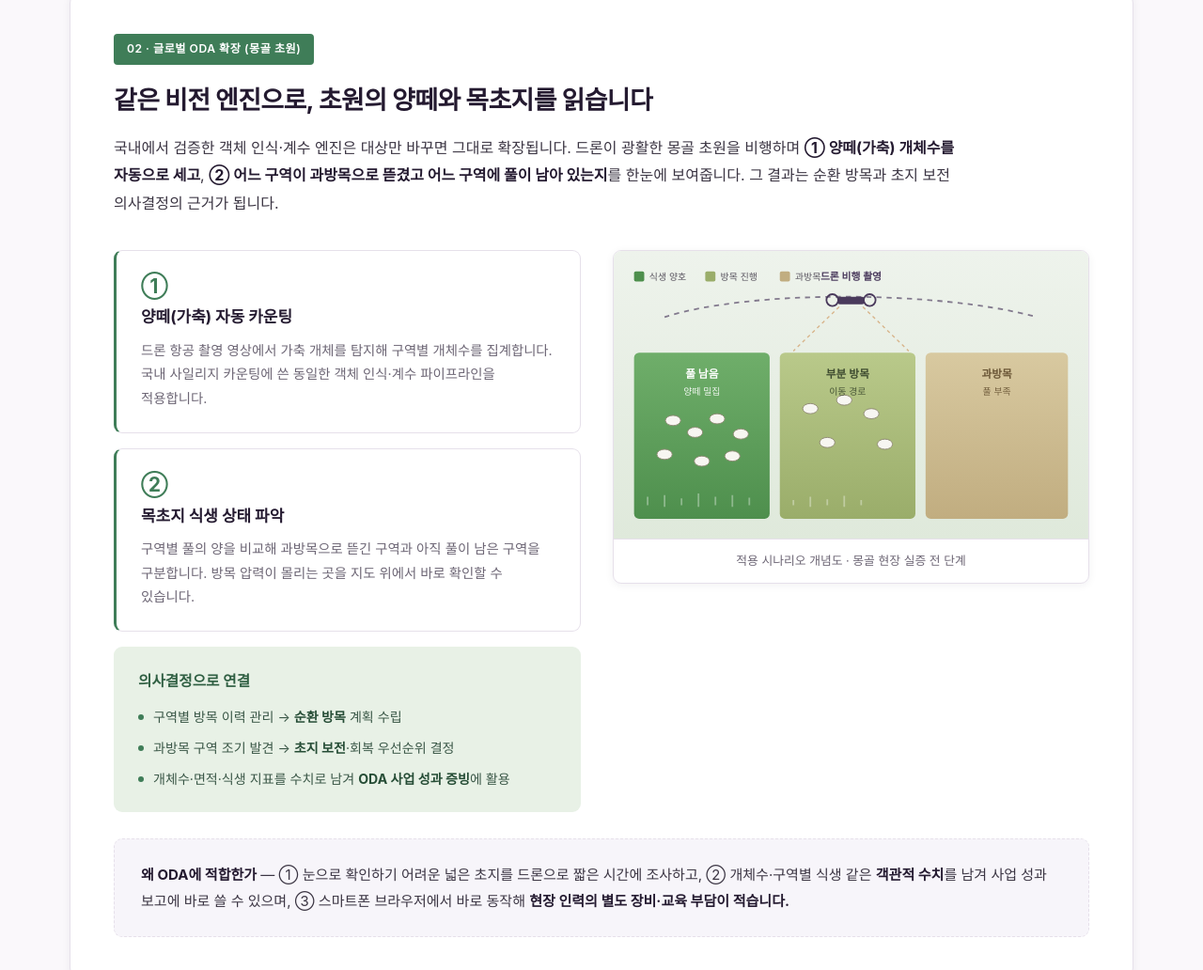
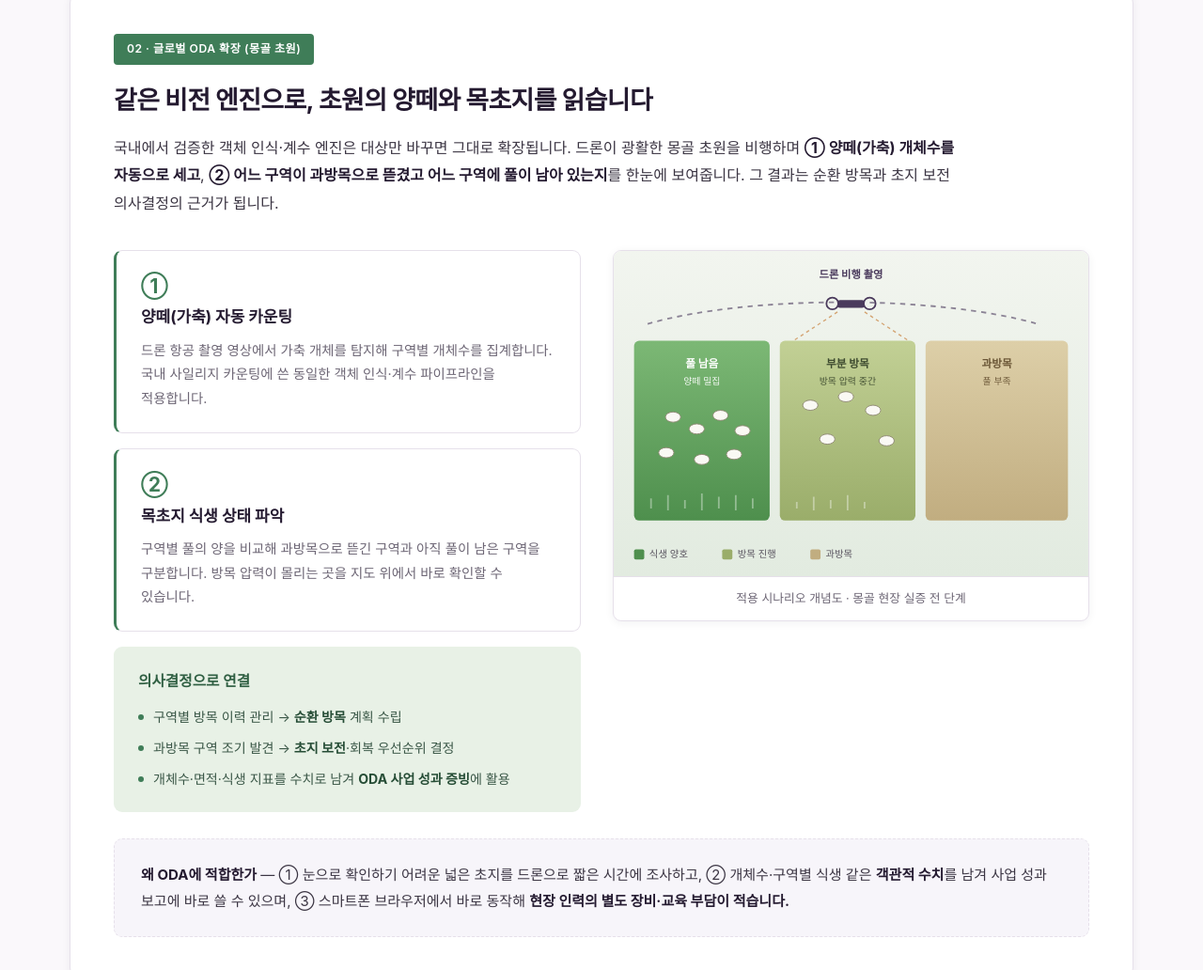
Before and after one commit to psoy/aicansmile, a website: page index.html in a window 1280 px wide. Shown: the part 2771-3803 px from the top of the page at 94% size. Drawn offline with nearby package versions, Linux system fonts and the light colour scheme.

Commit message:
fix: 시연 영상 문구·ODA 개념도 범례 겹침·이미지 카드 여백 정리, AOS 미로드 시 본문 노출 폴백 추가

```diff
--- a/index.html
+++ b/index.html
@@ -144,8 +144,8 @@
 
                 <div class="video-panel" data-aos="fade-up">
                     <div class="video-copy">
-                        <h4>SiloVisionX 1분 시연</h4>
-                        <p>모바일 접속 → 현장 사진 촬영 → 바운딩 박스 탐지와 총 개수 확인 → PDF 증빙 보고서 다운로드까지, 실제 동작 화면입니다.</p>
+                        <h4>SiloVisionX 시연 영상</h4>
+                        <p>모바일 접속 → 현장 사진 촬영 → 바운딩 박스 탐지와 총 개수 확인 → PDF 증빙 보고서 다운로드까지, 실제 동작 화면을 담았습니다. (약 6분)</p>
                     </div>
                     <div class="video-frame">
                         <video controls preload="metadata" poster="assets/silovision_frame_03.jpg" playsinline>
@@ -192,75 +192,80 @@
                     </div>
 
                     <figure class="oda-diagram" data-aos="fade-left" data-aos-delay="150">
-                        <svg viewBox="0 0 560 340" role="img" aria-label="드론이 초원을 비행하며 구역별 방목 상태를 파악하는 개념도">
+                        <svg viewBox="0 0 560 384" role="img" aria-label="드론이 초원을 비행하며 구역별 방목 상태를 파악하는 개념도">
                             <defs>
                                 <linearGradient id="sky" x1="0" y1="0" x2="0" y2="1">
-                                    <stop offset="0%" stop-color="#eef3ec"/>
-                                    <stop offset="100%" stop-color="#dfe9db"/>
+                                    <stop offset="0%" stop-color="#f2f5ef"/>
+                                    <stop offset="100%" stop-color="#e2ebe0"/>
                                 </linearGradient>
                                 <linearGradient id="grassHigh" x1="0" y1="0" x2="0" y2="1">
-                                    <stop offset="0%" stop-color="#6fae6a"/>
+                                    <stop offset="0%" stop-color="#7cb875"/>
                                     <stop offset="100%" stop-color="#4e8f4d"/>
                                 </linearGradient>
                                 <linearGradient id="grassMid" x1="0" y1="0" x2="0" y2="1">
-                                    <stop offset="0%" stop-color="#b9c98a"/>
+                                    <stop offset="0%" stop-color="#c2d095"/>
                                     <stop offset="100%" stop-color="#9aad6a"/>
                                 </linearGradient>
                                 <linearGradient id="grassLow" x1="0" y1="0" x2="0" y2="1">
-                                    <stop offset="0%" stop-color="#d8c9a0"/>
+                                    <stop offset="0%" stop-color="#ddcfa8"/>
                                     <stop offset="100%" stop-color="#c1ad80"/>
                                 </linearGradient>
                             </defs>
-                            <rect x="0" y="0" width="560" height="340" fill="url(#sky)"/>
-                            <!-- 초원 구역 -->
-                            <rect x="24" y="120" width="160" height="196" rx="6" fill="url(#grassHigh)"/>
-                            <rect x="196" y="120" width="160" height="196" rx="6" fill="url(#grassMid)"/>
-                            <rect x="368" y="120" width="168" height="196" rx="6" fill="url(#grassLow)"/>
-                            <!-- 풀 결 -->
-                            <g stroke="#ffffff" stroke-opacity="0.35" stroke-width="2">
-                                <path d="M40 300 L40 290 M60 302 L60 288 M80 300 L80 292 M100 302 L100 286 M120 300 L120 290 M140 302 L140 288 M160 300 L160 291"/>
-                                <path d="M212 300 L212 294 M232 302 L232 290 M252 300 L252 293 M272 302 L272 289 M292 300 L292 294"/>
-                            </g>
-                            <!-- 양떼 -->
-                            <g fill="#f7f6f1" stroke="#8d8672" stroke-width="1">
-                                <ellipse cx="70" cy="200" rx="9" ry="6"/><ellipse cx="96" cy="214" rx="9" ry="6"/>
-                                <ellipse cx="122" cy="198" rx="9" ry="6"/><ellipse cx="150" cy="216" rx="9" ry="6"/>
-                                <ellipse cx="60" cy="240" rx="9" ry="6"/><ellipse cx="104" cy="248" rx="9" ry="6"/>
-                                <ellipse cx="140" cy="242" rx="9" ry="6"/>
-                                <ellipse cx="232" cy="186" rx="9" ry="6"/><ellipse cx="272" cy="176" rx="9" ry="6"/>
-                                <ellipse cx="304" cy="192" rx="9" ry="6"/><ellipse cx="252" cy="226" rx="9" ry="6"/>
-                                <ellipse cx="320" cy="228" rx="9" ry="6"/>
-                            </g>
-                            <!-- 구역 라벨 -->
-                            <g font-size="13" font-weight="600" text-anchor="middle">
-                                <text x="104" y="150" fill="#ffffff">풀 남음</text>
-                                <text x="276" y="150" fill="#3d4a2f">부분 방목</text>
-                                <text x="452" y="150" fill="#6a5636">과방목</text>
-                            </g>
-                            <g font-size="11" text-anchor="middle" fill-opacity="0.9">
-                                <text x="104" y="170" fill="#ffffff">양떼 밀집</text>
-                                <text x="276" y="170" fill="#3d4a2f">이동 경로</text>
-                                <text x="452" y="170" fill="#6a5636">풀 부족</text>
-                            </g>
+                            <rect x="0" y="0" width="560" height="384" fill="url(#sky)"/>
+
                             <!-- 드론 비행 경로 -->
-                            <path d="M60 78 C160 46 380 46 500 78" fill="none" stroke="#4a3a5c" stroke-width="2" stroke-dasharray="6 6" stroke-opacity="0.65"/>
-                            <!-- 드론 -->
-                            <g transform="translate(280,58)">
+                            <path d="M40 86 C160 52 380 52 500 86" fill="none" stroke="#4a3a5c" stroke-width="2" stroke-dasharray="6 6" stroke-opacity="0.6"/>
+                            <g transform="translate(280,62)">
                                 <rect x="-16" y="-4" width="32" height="9" rx="3" fill="#4a3a5c"/>
                                 <circle cx="-22" cy="0" r="7" fill="none" stroke="#4a3a5c" stroke-width="2"/>
                                 <circle cx="22" cy="0" r="7" fill="none" stroke="#4a3a5c" stroke-width="2"/>
                             </g>
-                            <text x="280" y="34" font-size="12" text-anchor="middle" fill="#4a3a5c" font-weight="600">드론 비행 촬영</text>
+                            <text x="280" y="32" font-size="12.5" text-anchor="middle" fill="#4a3a5c" font-weight="600">드론 비행 촬영</text>
                             <!-- 스캔 빔 -->
-                            <path d="M266 66 L212 118 M294 66 L348 118" stroke="#d4a574" stroke-width="1.5" stroke-dasharray="4 4" stroke-opacity="0.8"/>
+                            <path d="M264 72 L212 106 M296 72 L348 106" stroke="#d4a574" stroke-width="1.5" stroke-dasharray="4 4"/>
+
+                            <!-- 초원 구역 -->
+                            <rect x="24" y="106" width="160" height="212" rx="6" fill="url(#grassHigh)"/>
+                            <rect x="196" y="106" width="160" height="212" rx="6" fill="url(#grassMid)"/>
+                            <rect x="368" y="106" width="168" height="212" rx="6" fill="url(#grassLow)"/>
+
+                            <!-- 풀 결 -->
+                            <g stroke="#ffffff" stroke-opacity="0.38" stroke-width="2">
+                                <path d="M44 304 L44 292 M64 306 L64 288 M84 304 L84 294 M104 306 L104 286 M124 304 L124 290 M144 306 L144 288 M164 304 L164 292"/>
+                                <path d="M216 304 L216 296 M236 306 L236 290 M256 304 L256 294 M276 306 L276 288 M296 304 L296 296"/>
+                            </g>
+
+                            <!-- 양떼 -->
+                            <g fill="#faf9f4" stroke="#8d8672" stroke-width="1">
+                                <ellipse cx="70" cy="196" rx="9" ry="6"/><ellipse cx="98" cy="210" rx="9" ry="6"/>
+                                <ellipse cx="126" cy="194" rx="9" ry="6"/><ellipse cx="152" cy="212" rx="9" ry="6"/>
+                                <ellipse cx="62" cy="238" rx="9" ry="6"/><ellipse cx="104" cy="246" rx="9" ry="6"/>
+                                <ellipse cx="142" cy="240" rx="9" ry="6"/>
+                                <ellipse cx="232" cy="182" rx="9" ry="6"/><ellipse cx="274" cy="172" rx="9" ry="6"/>
+                                <ellipse cx="306" cy="188" rx="9" ry="6"/><ellipse cx="252" cy="222" rx="9" ry="6"/>
+                                <ellipse cx="322" cy="224" rx="9" ry="6"/>
+                            </g>
+
+                            <!-- 구역 라벨 -->
+                            <g font-size="13" font-weight="700" text-anchor="middle">
+                                <text x="104" y="138" fill="#ffffff">풀 남음</text>
+                                <text x="276" y="138" fill="#3d4a2f">부분 방목</text>
+                                <text x="452" y="138" fill="#6a5636">과방목</text>
+                            </g>
+                            <g font-size="11" text-anchor="middle" fill-opacity="0.92">
+                                <text x="104" y="158" fill="#ffffff">양떼 밀집</text>
+                                <text x="276" y="158" fill="#3d4a2f">방목 압력 중간</text>
+                                <text x="452" y="158" fill="#6a5636">풀 부족</text>
+                            </g>
+
                             <!-- 범례 -->
-                            <g font-size="11" fill="#5a5560">
-                                <rect x="24" y="24" width="12" height="12" rx="2" fill="#4e8f4d"/>
-                                <text x="42" y="34">식생 양호</text>
-                                <rect x="108" y="24" width="12" height="12" rx="2" fill="#9aad6a"/>
-                                <text x="126" y="34">방목 진행</text>
-                                <rect x="196" y="24" width="12" height="12" rx="2" fill="#c1ad80"/>
-                                <text x="214" y="34">과방목</text>
+                            <g font-size="11.5" fill="#5a5560">
+                                <rect x="24" y="352" width="12" height="12" rx="2" fill="#4e8f4d"/>
+                                <text x="42" y="362">식생 양호</text>
+                                <rect x="128" y="352" width="12" height="12" rx="2" fill="#9aad6a"/>
+                                <text x="146" y="362">방목 진행</text>
+                                <rect x="232" y="352" width="12" height="12" rx="2" fill="#c1ad80"/>
+                                <text x="250" y="362">과방목</text>
                             </g>
                         </svg>
                         <figcaption>적용 시나리오 개념도 · 몽골 현장 실증 전 단계</figcaption>
@@ -465,6 +470,20 @@
     </footer>
 
     <script src="https://unpkg.com/aos@2.3.1/dist/aos.js"></script>
+    <script>
+        // CDN 장애로 애니메이션 스크립트가 로드되지 않아도 본문이 보이도록 처리
+        window.addEventListener('load', function () {
+            setTimeout(function () {
+                if (typeof AOS === 'undefined') {
+                    document.querySelectorAll('[data-aos]').forEach(function (el) {
+                        el.removeAttribute('data-aos');
+                        el.removeAttribute('data-aos-delay');
+                        el.removeAttribute('data-aos-duration');
+                    });
+                }
+            }, 1200);
+        });
+    </script>
     <script src="script.js"></script>
 </body>
 </html>
--- a/style.css
+++ b/style.css
@@ -601,6 +601,11 @@ ul {
     grid-template-columns: minmax(0, 1.55fr) minmax(0, 1fr);
     gap: 18px;
     margin-bottom: 30px;
+    align-items: start;
+}
+
+.shots .shot img {
+    height: auto;
 }
 
 .shot-side {
@@ -626,9 +631,8 @@ ul {
 
 .shot img {
     width: 100%;
-    height: 100%;
-    object-fit: cover;
-    object-position: center top;
+    height: auto;
+    display: block;
     background: var(--plum-050);
 }
 
@@ -916,8 +920,8 @@ ul {
 }
 
 .why-foot {
-    margin-top: auto;
     padding-top: 16px;
+    margin-top: 22px;
     border-top: 1px solid rgba(255, 255, 255, 0.12);
     font-size: 0.84rem;
     line-height: 1.65;
@@ -1220,8 +1224,8 @@ ul {
 
 .pipelines ul {
     display: grid;
-    grid-template-columns: repeat(auto-fit, minmax(230px, 1fr));
-    gap: 12px;
+    grid-template-columns: 1fr;
+    gap: 10px;
 }
 
 .pipelines li {
```
Also changed, not shown: consulting.html (+13 -0 lines).
